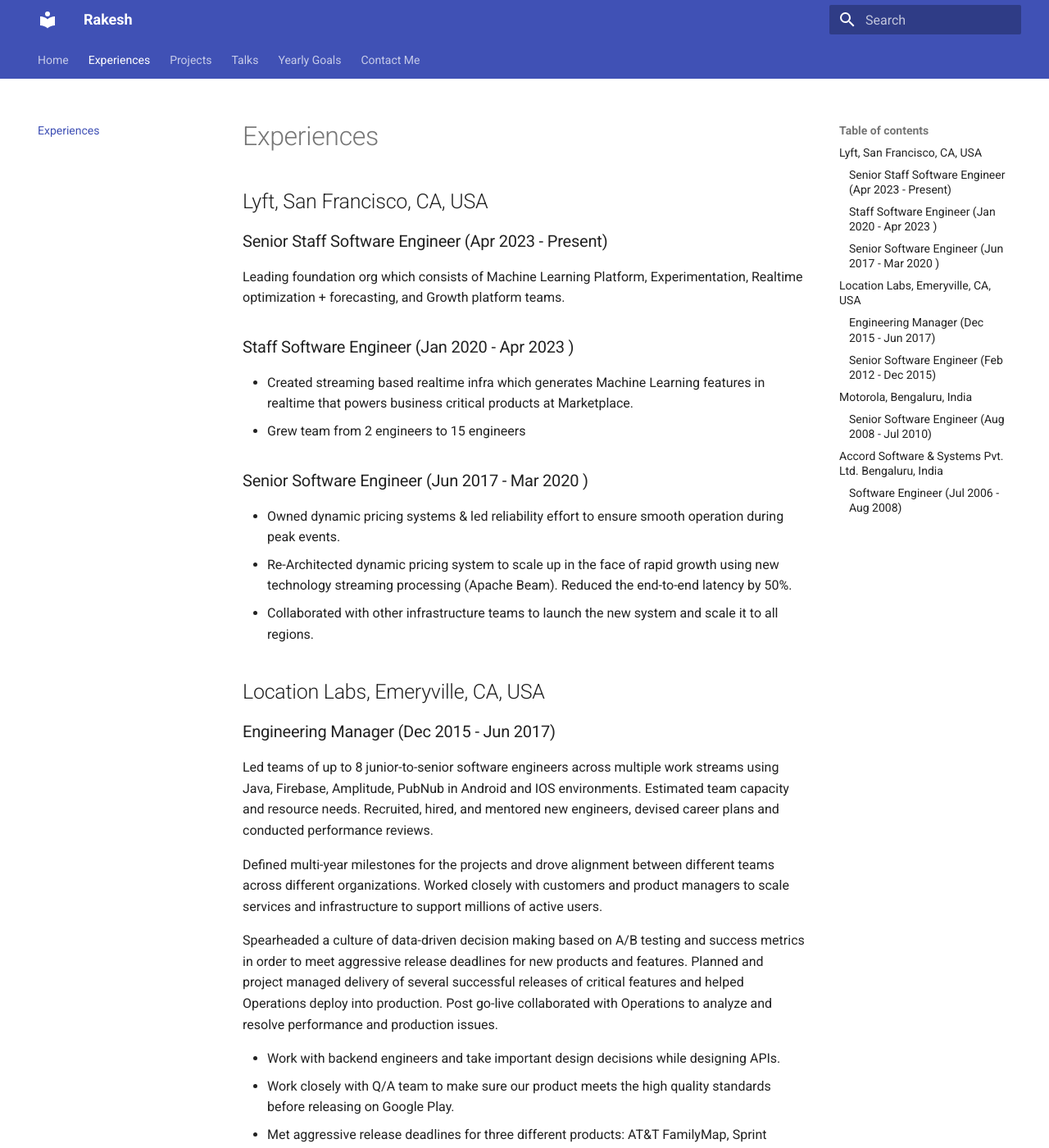
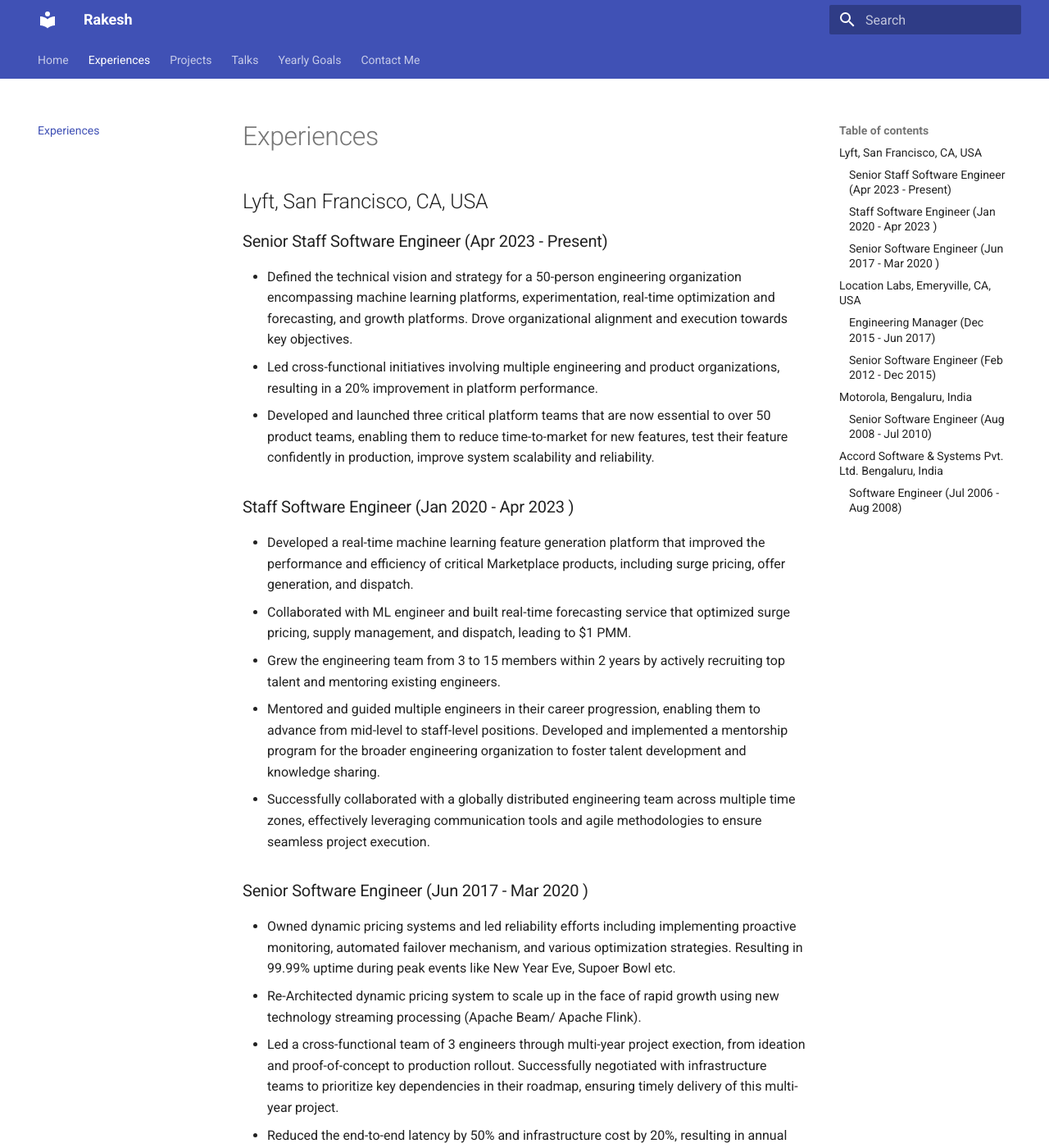
Before and after one commit to rakeshcusat/rakeshcusat.github.io, an MkDocs documentation site: the page built from docs/experiences.md, in a window 1280 px wide and 1400 px high. Shown: the whole window at 82% size. Built offline with MkDocs 1.6.1 and Material for MkDocs 9.7.7, drawn with Linux system fonts in a browser that asks for light colours; plug-ins that fetch from the network failed and are left out; some of the changed text lies outside the part shown.

Commit message:
update experience (#20)
* update experience

* fix typo

* fix some more typos

```diff
--- a/docs/experiences.md
+++ b/docs/experiences.md
@@ -4,18 +4,24 @@
 
 ### Senior Staff Software Engineer (Apr 2023 - Present)
 
-Leading foundation org which consists of Machine Learning Platform, Experimentation, Realtime optimization + forecasting, and Growth platform teams.
+- Defined the technical vision and strategy for a 50-person engineering organization encompassing machine learning platforms, experimentation, real-time optimization and forecasting, and growth platforms. Drove organizational alignment and execution towards key objectives.
+- Led cross-functional initiatives involving multiple engineering and product organizations, resulting in a 20% improvement in platform performance.
+- Developed and launched three critical platform teams that are now essential to over 50 product teams, enabling them to reduce time-to-market for new features, test their feature confidently in production, improve system scalability and reliability.
 
 ### Staff Software Engineer (Jan 2020 - Apr 2023 )
 
-- Created streaming based realtime infra which generates Machine Learning features in realtime that powers business critical products at Marketplace.
-- Grew team from 2 engineers to 15 engineers
+- Developed a real-time machine learning feature generation platform that improved the performance and efficiency of critical Marketplace products, including surge pricing, offer generation, and dispatch.
+- Collaborated with ML engineer and built real-time forecasting service that optimized surge pricing, supply management, and dispatch, leading to $1 PMM.
+- Grew the engineering team from 3 to 15 members within 2 years by actively recruiting top talent and mentoring existing engineers.
+- Mentored and guided multiple engineers in their career progression, enabling them to advance from mid-level to staff-level positions. Developed and implemented a mentorship program for the broader engineering organization to foster talent development and knowledge sharing.
+- Successfully collaborated with a globally distributed engineering team across multiple time zones, effectively leveraging communication tools and agile methodologies to ensure seamless project execution.
 
 ### Senior Software Engineer (Jun 2017 - Mar 2020 )
 
-- Owned dynamic pricing systems & led reliability effort to ensure smooth operation during peak events.
-- Re-Architected dynamic pricing system to scale up in the face of rapid growth using new technology streaming processing (Apache Beam). Reduced the end-to-end latency by 50%.
-- Collaborated with other infrastructure teams to launch the new system and scale it to all regions.
+- Owned dynamic pricing systems and led reliability efforts including implementing proactive monitoring, automated failover mechanism, and various optimization strategies. Resulting in 99.99% uptime during peak events like New Year Eve, Supoer Bowl etc.
+- Re-Architected dynamic pricing system to scale up in the face of rapid growth using new technology streaming processing (Apache Beam/ Apache Flink).
+- Led a cross-functional team of 3 engineers through multi-year project exection, from ideation and proof-of-concept to production rollout. Successfully negotiated with infrastructure teams to prioritize key dependencies in their roadmap, ensuring timely delivery of this multi-year project.
+- Reduced the end-to-end latency by 50% and infrastructure cost by 20%, resulting in annual savings of $1.2M.
 
 ## Location Labs, Emeryville, CA, USA
 
```
